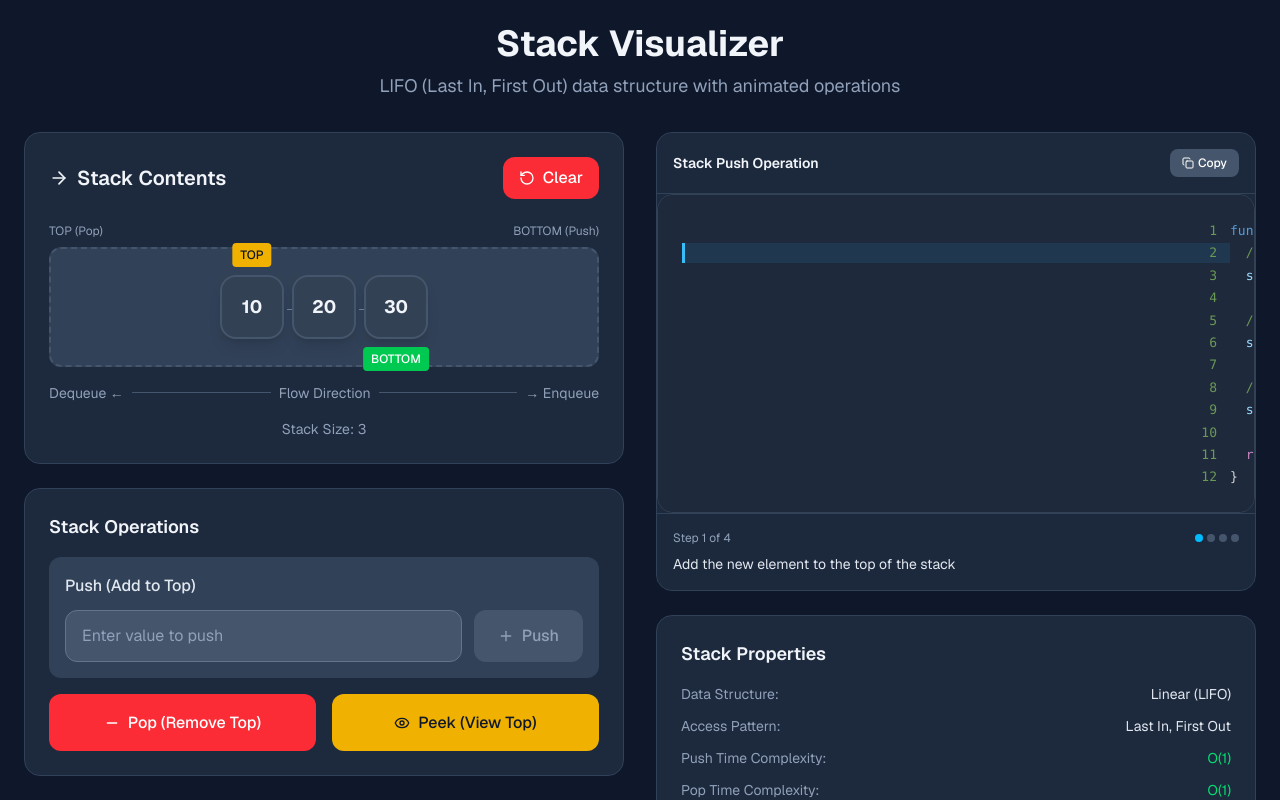
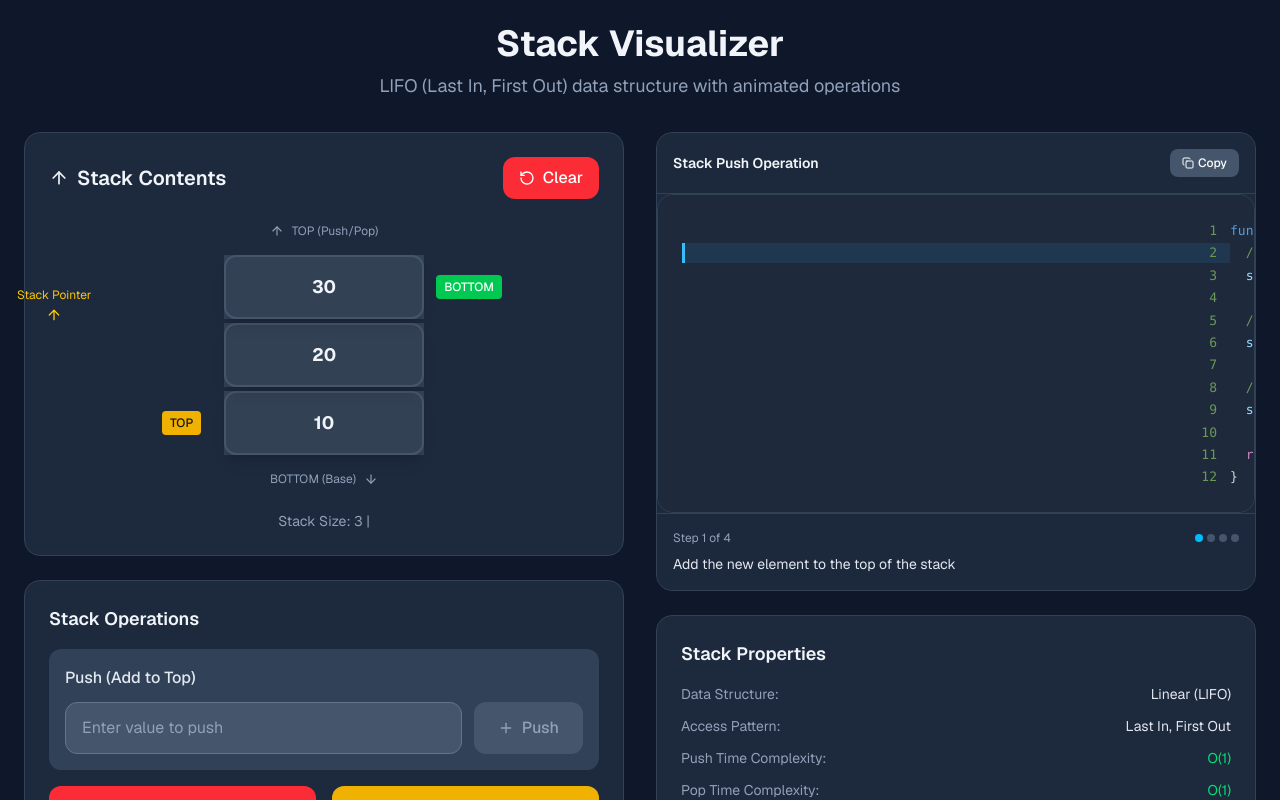
Before and after one commit to gael55x/DSA-Visualizer, a Next.js app in the folder dsa-visualizer/: page /stack in a window 1280 px wide. Shown: the top 800 px of the page. Built offline with nearby package versions, Linux system fonts and the light colour scheme.

Commit message:
Redesigned StackVisualizer

```diff
--- a/dsa-visualizer/components/visualizers/StackVisualizer.tsx
+++ b/dsa-visualizer/components/visualizers/StackVisualizer.tsx
@@ -1,8 +1,7 @@
 'use client';
-
 import { useState, useCallback } from 'react';
 import { motion, AnimatePresence } from 'framer-motion';
-import { Plus, Minus, Eye, RotateCcw, ArrowRight } from 'lucide-react';
+import { Plus, Minus, Eye, RotateCcw, ArrowDown, ArrowUp } from 'lucide-react';
 import CodeHighlighter from '../ui/CodeHighlighter';
 import { cn, delay } from '../../lib/utils';
 
@@ -29,7 +28,7 @@ const STACK_OPERATIONS = {
 }`,
 
   pop: `function pop(stack) {
-  // Check if queue is empty
+  // Check if stack is empty
   if (stack.size === 0) {
     throw new Error('Stack underflow');
   }
@@ -37,7 +36,7 @@ const STACK_OPERATIONS = {
   // Get top element
   const topElement = stack[stack.top];
 
-  // Move top pointer forward
+  // Move top pointer backward
   stack.top--;
 
   // Decrement stack size
@@ -68,13 +67,13 @@ const CODE_STEPS = {
   pop: [
     { line: 2, description: "Check if the stack is empty (underflow condition)" },
     { line: 7, description: "Get reference to the top element" },
-    { line: 10, description: "Move the top pointer to the next position" },
+    { line: 10, description: "Move the top pointer to the previous position" },
     { line: 13, description: "Decrement the stack size counter" },
     { line: 15, description: "Return the removed element" }
   ],
 
   peek: [
-    { line: 2, description: "Check if the queue is empty" },
+    { line: 2, description: "Check if the stack is empty" },
     { line: 7, description: "Return the top element without removing it" }
   ]
 };
@@ -121,14 +120,15 @@ export default function StackVisualizer() {
       await delay(800);
 
       if (step === 0) {
-        // Create new element and add to queue
+        // Create new element and add to top of stack
         const newElement: StackElement = {
           value,
           id: generateId(),
           isPushing: true
         };
 
-        setStack(prev => [...prev, newElement]);
+        // Add to beginning of array (top of stack)
+        setStack(prev => [newElement, ...prev]);
 
         setTimeout(() => {
           setStack(prev => prev.map(item => ({ ...item, isPushing: false })));
@@ -149,7 +149,6 @@ export default function StackVisualizer() {
 
     setIsAnimating(true);
     setCurrentOperation('pop');
-
     const topElement = stack[0];
 
     // Step-by-step animation
@@ -158,7 +157,7 @@ export default function StackVisualizer() {
       await delay(800);
 
       if (step === 1) {
-        // Highlight the front element
+        // Highlight the top element
         setStack(prev => prev.map((item, idx) => ({
           ...item,
           isHighlighted: idx === 0
@@ -173,7 +172,7 @@ export default function StackVisualizer() {
 
         await delay(600);
 
-        // Remove the element
+        // Remove the top element
         setStack(prev => prev.slice(1));
       }
     }
@@ -191,7 +190,6 @@ export default function StackVisualizer() {
 
     setIsAnimating(true);
     setCurrentOperation('peek');
-
     const topElement = stack[0];
 
     // Step-by-step animation
@@ -200,7 +198,7 @@ export default function StackVisualizer() {
       await delay(800);
 
       if (step === 1) {
-        // Highlight the front element
+        // Highlight the top element
         setStack(prev => prev.map((item, idx) => ({
           ...item,
           isHighlighted: idx === 0
@@ -217,7 +215,6 @@ export default function StackVisualizer() {
     showMessage(`Top element is ${topElement.value}`, 'success');
     setIsAnimating(false);
   }, [stack]);
-
 
   const clearStack = () => {
     setStack([]);
@@ -261,11 +258,11 @@ export default function StackVisualizer() {
             animate={{ opacity: 1, x: 0 }}
             className="space-y-6"
           >
-            {/* Queue Display */}
+            {/* Stack Display */}
             <div className="bg-slate-800 rounded-2xl p-6 border border-slate-700">
               <div className="flex items-center justify-between mb-6">
                 <h2 className="text-xl font-semibold text-slate-100 flex items-center gap-2">
-                  <ArrowRight size={20} />
+                  <ArrowUp size={20} />
                   Stack Contents
                 </h2>
                 <button
@@ -278,35 +275,36 @@ export default function StackVisualizer() {
                 </button>
               </div>
 
-              {/* Stack Container */}
-              <div className="relative">
-                {/* Top and Bottom Labels */}
-                <div className="flex justify-between mb-2 text-xs text-slate-400">
-                <span>TOP (Pop)</span>
-                  <span>BOTTOM (Push)</span>
+              {/* Stack Container - Vertical Layout */}
+              <div className="relative flex flex-col items-center">
+                {/* Top Label */}
+                <div className="mb-4 text-xs text-slate-400 flex items-center gap-2">
+                  <ArrowUp size={14} />
+                  <span>TOP (Push/Pop)</span>
                 </div>
 
-                {/* Stack Elements */}
-                <div className="flex gap-2 min-h-[120px] items-center justify-center p-4 bg-slate-700 rounded-xl border-2 border-dashed border-slate-600">
+                {/* Stack Elements - Vertical Stack */}
+                <div className="relative min-w-[200px]">
                   <AnimatePresence mode="popLayout">
                     {stack.length === 0 ? (
                       <motion.div
                         initial={{ opacity: 0 }}
                         animate={{ opacity: 1 }}
-                        className="text-slate-400 text-center py-8"
+                        className="w-full h-32 flex items-center justify-center bg-slate-700 rounded-xl border-2 border-dashed border-slate-600 text-slate-400 text-center"
                       >
-                        Stack is empty. Push some elements!
+                        Stack is empty.<br />Push some elements!
                       </motion.div>
                     ) : (
-                      stack.map((item, index) => (
+                      <div className="flex flex-col-reverse gap-1">
+                        {stack.map((item, index) => (
                           <motion.div
                             key={item.id}
                             layout
-                          initial={{ opacity: 0, scale: 0.8, x: 50 }}
+                            initial={{ opacity: 0, scale: 0.8, y: -30 }}
                             animate={{
                               opacity: 1,
                               scale: 1,
-                            x: 0,
+                              y: 0,
                               backgroundColor: item.isHighlighted
                                 ? 'rgb(56, 189, 248)'
                                 : item.isPushing
@@ -318,53 +316,59 @@ export default function StackVisualizer() {
                             exit={{
                               opacity: 0,
                               scale: 0.8,
-                            x: -50,
+                              y: -30,
                               transition: { duration: 0.3 }
                             }}
                             transition={{ duration: 0.4 }}
                             className="relative"
                           >
-                          <div className="w-16 h-16 flex items-center justify-center rounded-2xl border-2 border-slate-600 text-slate-100 font-bold text-lg shadow-lg">
+                            {/* Stack Element */}
+                            <div className="w-full h-16 flex items-center justify-center rounded-xl border-2 border-slate-600 text-slate-100 font-bold text-lg shadow-lg relative">
                               {item.value}
-                          </div>
 
-                          {/* Position indicators */}
+                              {/* TOP indicator for the first element */}
                               {index === 0 && (
-                            <div className="absolute -top-8 left-1/2 transform -translate-x-1/2 text-xs bg-yellow-500 text-slate-900 px-2 py-1 rounded font-medium">
+                                <div className="absolute -left-16 top-1/2 transform -translate-y-1/2 text-xs bg-yellow-500 text-slate-900 px-2 py-1 rounded font-medium whitespace-nowrap">
                                   TOP
                                 </div>
                               )}
 
+                              {/* BOTTOM indicator for the last element when there are multiple */}
                               {index === stack.length - 1 && stack.length > 1 && (
-                            <div className="absolute -bottom-8 left-1/2 transform -translate-x-1/2 text-xs bg-green-500 text-white px-2 py-1 rounded font-medium">
+                                <div className="absolute -right-20 top-1/2 transform -translate-y-1/2 text-xs bg-green-500 text-white px-2 py-1 rounded font-medium whitespace-nowrap">
                                   BOTTOM
                                 </div>
                               )}
-
-                          {/* Arrow between elements */}
-                          {index < stack.length - 1 && (
-                            <div className="absolute -right-4 top-1/2 transform -translate-y-1/2 text-slate-400">
-                              →
                             </div>
-                          )}
                           </motion.div>
-                      ))
+                        ))}
+                      </div>
                     )}
                   </AnimatePresence>
                 </div>
 
-                {/* Direction Indicator */}
-                <div className="mt-4 flex items-center justify-center gap-2 text-sm text-slate-400">
-                  <span>Dequeue ←</span>
-                  <div className="flex-1 h-px bg-slate-600"></div>
-                  <span>Flow Direction</span>
-                  <div className="flex-1 h-px bg-slate-600"></div>
-                  <span>→ Enqueue</span>
-                </div>
+                {/* Bottom Label */}
+                <div className="mt-4 text-xs text-slate-400 flex items-center gap-2">
+                  <span>BOTTOM (Base)</span>
+                  <ArrowDown size={14} />
                 </div>
 
-              <div className="mt-4 text-sm text-slate-400 text-center">
-                Stack Size: {stack.length}
+                {/* Stack Pointer Visualization */}
+                {stack.length > 0 && (
+                  <div className="absolute -left-8 top-16 flex flex-col items-center">
+                    <div className="text-xs text-yellow-400 mb-1">Stack Pointer</div>
+                    <ArrowUp className="text-yellow-400" size={16} />
+                  </div>
+                )}
+              </div>
+
+              <div className="mt-6 text-sm text-slate-400 text-center">
+                Stack Size: {stack.length} |
+                {peekedValue !== null && (
+                  <span className="text-yellow-400 ml-2">
+                    Peeked Value: {peekedValue}
+                  </span>
+                )}
               </div>
             </div>
 
@@ -373,7 +377,7 @@ export default function StackVisualizer() {
               <h3 className="text-lg font-semibold text-slate-100 mb-4">Stack Operations</h3>
 
               <div className="space-y-4">
-                {/* Enqueue Section */}
+                {/* Push Section */}
                 <div className="p-4 bg-slate-700 rounded-xl">
                   <h4 className="font-medium text-slate-200 mb-3">Push (Add to Top)</h4>
                   <div className="flex gap-3">
@@ -405,7 +409,7 @@ export default function StackVisualizer() {
                   </div>
                 </div>
 
-                {/* Dequeue and Peek Section */}
+                {/* Pop and Peek Section */}
                 <div className="grid grid-cols-1 md:grid-cols-2 gap-4">
                   <button
                     onClick={popElement}
@@ -497,19 +501,19 @@ export default function StackVisualizer() {
               <ul className="space-y-2 text-sm text-slate-300">
                 <li className="flex items-start gap-2">
                   <div className="w-2 h-2 bg-sky-400 rounded-full mt-2 flex-shrink-0" />
-                  Task scheduling in operating systems
+                  Function call management (call stack)
+                </li>
+                <li className="flex items-start gap-2">
+                  <div className="w-2 h-2 bg-sky-400 rounded-full mt-2 flex-shrink-0" />
+                  Expression evaluation and parsing
+                </li>
+                <li className="flex items-start gap-2">
+                  <div className="w-2 h-2 bg-sky-400 rounded-full mt-2 flex-shrink-0" />
+                  Undo operations in applications
                 </li>
                 <li className="flex items-start gap-2">
                   <div className="w-2 h-2 bg-sky-400 rounded-full mt-2 flex-shrink-0" />
                   Depth-First Search (DFS) algorithm
-                </li>
-                <li className="flex items-start gap-2">
-                  <div className="w-2 h-2 bg-sky-400 rounded-full mt-2 flex-shrink-0" />
-                  Expression evaluation
-                </li>
-                <li className="flex items-start gap-2">
-                  <div className="w-2 h-2 bg-sky-400 rounded-full mt-2 flex-shrink-0" />
-                  Function call management
                 </li>
                 <li className="flex items-start gap-2">
                   <div className="w-2 h-2 bg-sky-400 rounded-full mt-2 flex-shrink-0" />
```
Lines whose indentation alone changed are shown as unchanged.
